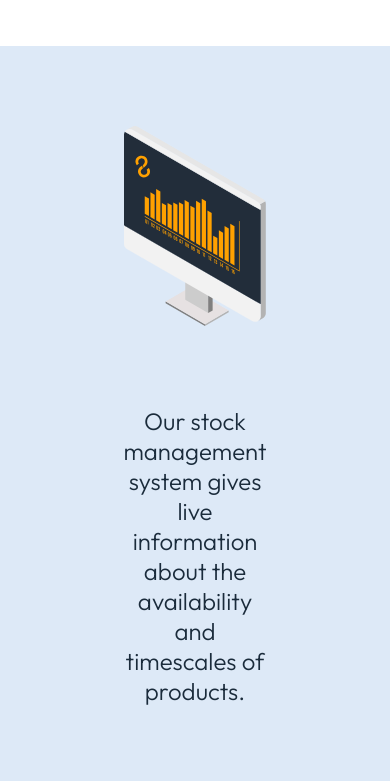
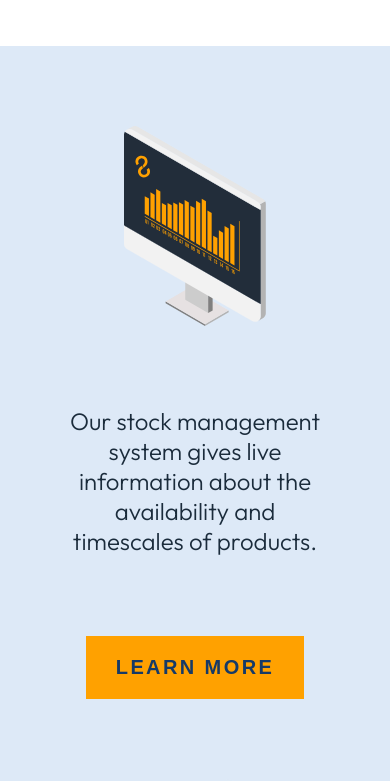
Before and after one commit to camcgreen/longfield, a Next.js app: page / in a window 390 px wide. Shown: the part 2420-3201 px from the top of the page. Built offline with nearby package versions, Linux system fonts and the light colour scheme.

Commit message:
make services responsive mobile

```diff
--- a/styles/Services.module.css
+++ b/styles/Services.module.css
@@ -43,6 +43,10 @@
 }
 
 @media (max-width: 1024px) {
+  .column {
+    max-width: 75%;
+  }
+
   .services {
     /* flex-direction: column;
     align-items: center;
@@ -62,6 +66,10 @@
 }
 
 @media (max-width: 768px) {
+  .column {
+    max-width: 90%;
+  }
+
   .column img {
     height: 200px;
   }
```
